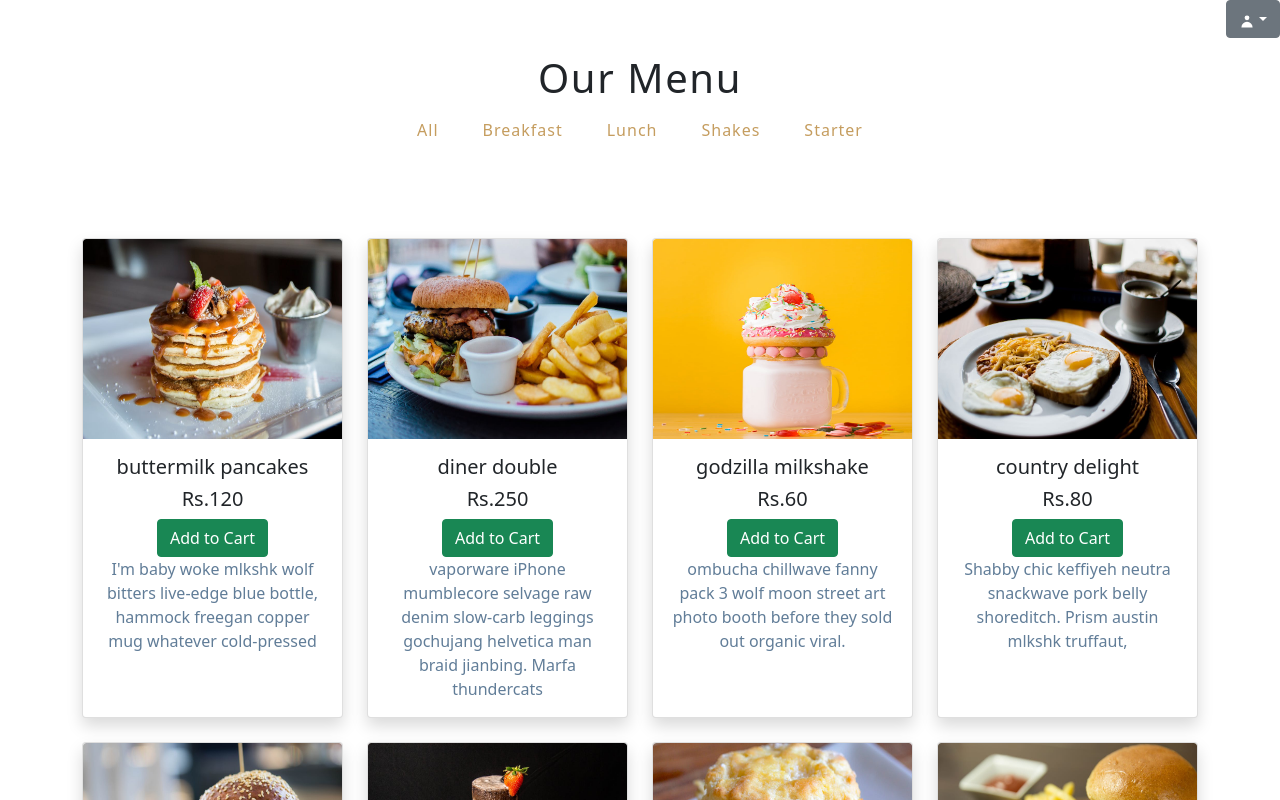
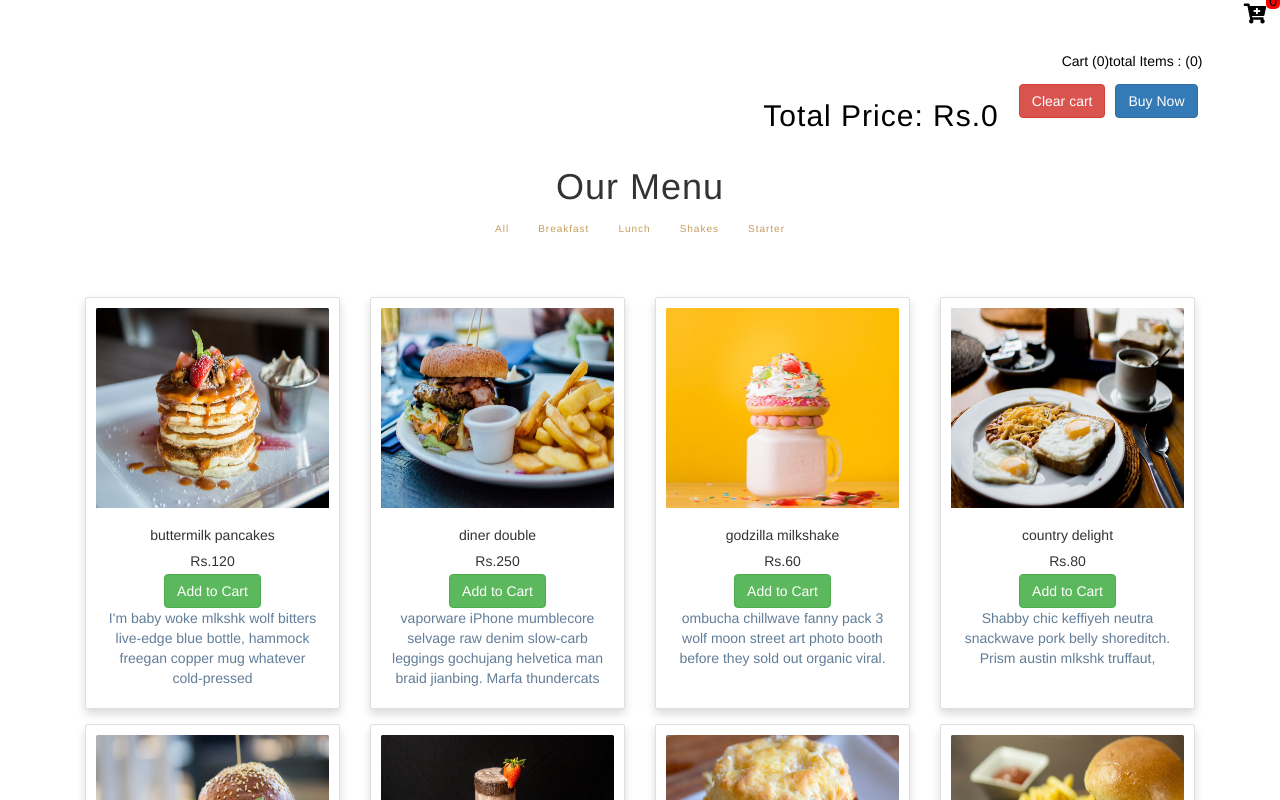
Before and after one commit to nadeem592/RestaurantApplication, a React (Create React App) app in the folder frontend/: page / in a window 1280 px wide. Shown: the top 800 px of the page. Built offline with nearby package versions, Linux system fonts and the light colour scheme.

Commit message:
Added items to Cart

```diff
--- a/frontend/package.json
+++ b/frontend/package.json
@@ -7,13 +7,14 @@
     "@testing-library/react": "^12.1.2",
     "@testing-library/user-event": "^13.5.0",
     "axios": "^0.25.0",
-    "bootstrap": "^5.1.3",
+    "bootstrap": "^3.4.1",
     "react": "^17.0.2",
-    "react-bootstrap": "^2.1.1",
+    "react-bootstrap": "^2.1.2",
     "react-dom": "^17.0.2",
     "react-icons": "^4.3.1",
     "react-router-dom": "^6.2.1",
     "react-scripts": "^5.0.0",
+    "react-use-cart": "^1.13.0",
     "web-vitals": "^2.1.4"
   },
   "scripts": {
--- a/frontend/public/index.html
+++ b/frontend/public/index.html
@@ -15,6 +15,13 @@
       rel="stylesheet"
       href="https://cdn.jsdelivr.net/npm/bootstrap@5.1.3/dist/css/bootstrap.min.css"
       integrity="sha384-1BmE4kWBq78iYhFldvKuhfTAU6auU8tT94WrHftjDbrCEXSU1oBoqyl2QvZ6jIW3"
+      crossorigin="anonymous"
+    />
+
+    <link
+      rel="stylesheet"
+      href="https://use.fontawesome.com/releases/v5.8.1/css/all.css"
+      integrity="sha384-50oBUHEmvpQ+1lW4y57PTFmhCaXp0ML5d60M1M7uH2+nqUivzIebhndOJK28anvf"
       crossorigin="anonymous"
     />
 
--- a/frontend/src/App.js
+++ b/frontend/src/App.js
@@ -7,7 +7,7 @@ const App = () => {
     <>
     <CartProvider>
     <Home/>
-    <Cart/>
+
     </CartProvider>
 
     </>
--- a/frontend/src/Components/Cart.js
+++ b/frontend/src/Components/Cart.js
@@ -1,5 +1,6 @@
 import React from 'react';
 import {useCart} from "react-use-cart";
+
 const Cart = () => {
     const {
         isEmpty,
@@ -14,7 +15,7 @@ const Cart = () => {
     // if(isEmpty) return <h1 className="text-center">Your cart is empty</h1>
   return (
   <div>
-    <section className='py-4 container'>
+    <section className='py-4 container' href="123">
         <div className='row justify-content-center'>
             <div className='col-12'>
                 <h5>Cart ({totalUniqueItems})total Items : ({totalItems})</h5>
--- a/frontend/src/Components/Home.js
+++ b/frontend/src/Components/Home.js
@@ -4,12 +4,14 @@ import menu from './data';
 import Categories from './Categories';
 import items from './data';
 import { useState } from 'react';
-import { Dropdown } from "react-bootstrap";
-import { HiUser } from "react-icons/hi";
+import { Link } from 'react-bootstrap/lib/Navbar';
+import Nav from './Nav';
+import Cart from './Cart';
 
 const allCategories = ["all", ...new Set(items.map((item) => item.category))];
 
 function Home() {
+  const[show, setShow] = useState(true);
   const [menuItems, setMenuItems] = useState(items);
   const [categories, setCategories] = useState(allCategories);
 
@@ -23,25 +25,12 @@ function Home() {
   };
   return (
       <>
-    <div align='right'>
-      <Dropdown>
-        <Dropdown.Toggle
-          variant="secondary"
-          id="dropdown-basic"
-          style={{ textAlign: "right" }}
-        >
-           <HiUser />
-        </Dropdown.Toggle>
+      <div >
+           <Nav />
+      </div>
 
-        <Dropdown.Menu>
-          <Dropdown.Item href="#/action-1" >Orders History</Dropdown.Item>
-          <Dropdown.Item href="#/action-2">Logout</Dropdown.Item>
-        </Dropdown.Menu>
-      </Dropdown>
-      </div>
       <h1 className='text-center mt-3'>Our Menu</h1>
       <Categories categories={categories} filterItems={filterItems} />
-
       <section className="py-4 container">
           <div className='row justify-content-center'>
               {menu.map((item,index)=>{
@@ -59,6 +48,7 @@ function Home() {
 
 
       </section>
+
       </>
   );
 };
--- a/frontend/src/Components/Itemcard.js
+++ b/frontend/src/Components/Itemcard.js
@@ -4,8 +4,9 @@ import { useCart } from "react-use-cart"
  const Itemcard = (props) => {
       const { addItem } = useCart();
   return (
+
       <div className='col-11 col-md-6 col-lg-3 mx-0 mb-4'>
-          <div class="card p-0 overflow-hidden h-100 shadow">
+          <div class="card p-3 overflow-hidden h-100 shadow">
               <img src={require(`./images/item-${props.id}.jpeg`)} style={{'width':'100%','height':'200px'}} alt={props.title} class="card-img-top img-fluid"/>
               <div class="card-body text-center">
                 <h5 class="card-title">{props.title}</h5>
@@ -18,6 +19,7 @@ import { useCart } from "react-use-cart"
               </div>
           </div>
       </div>
+
   );
 };
 export default Itemcard;
--- /dev/null
+++ b/frontend/src/Components/Nav.css
@@ -0,0 +1,43 @@
+* {
+  margin: 0;
+  padding: 0;
+}
+
+/* nav {
+  width: 100%;
+  height: 60px;
+  background-color: black;
+} */
+
+.nav_box {
+  width: 80%;
+  margin: auto;
+  display: flex;
+  align-items: center;
+  justify-content: space-between;
+  line-height: 60px;
+}
+.my_shop {
+  font-size: 1.5rem;
+  font-weight: bold;
+  color: white;
+  font-family: cursive;
+  cursor: pointer;
+}
+.cart {
+  cursor: pointer;
+  color: black;
+}
+.cart span:nth-child(1) {
+  font-size: 2rem;
+  color: black;
+}
+.cart span:nth-child(2) {
+  padding: 0 3px;
+  background-color: red;
+  color: black;
+  font-weight: bolx;
+  border-radius: 5px;
+  position: relative;
+  top: -15px;
+}
--- /dev/null
+++ b/frontend/src/Components/Nav.js
@@ -0,0 +1,38 @@
+import React from 'react';
+import "./Nav.css";
+/* import { Button, Dropdown, Navbar } from "react-bootstrap";
+import { HiUser } from "react-icons/hi"; */
+import Cart from './Cart';
+
+const Nav = ({size}) => {
+  return(
+      <nav>
+  <div className='navbox'>
+      {/* <span className='my_cart' onClick={setShow(true)}>My Cart</span> */}
+      <div className='cart'  align="right">
+          <span><i class="fas fa-cart-plus" ></i></span>
+          <span>0</span>
+         <Cart/>
+     {/* <div align='right'>
+      <Dropdown>
+        <Dropdown.Toggle
+          variant="secondary"
+          id="dropdown-basic"
+          style={{ textAlign: "right" }}
+        >
+           <HiUser />
+        </Dropdown.Toggle>
+
+        <Dropdown.Menu>
+          <Dropdown.Item href="#/action-1" >Orders History</Dropdown.Item>
+          <Dropdown.Item href="#/action-2">Logout</Dropdown.Item>
+        </Dropdown.Menu>
+      </Dropdown>
+  </div> */}
+  </div>
+  </div>
+  </nav>
+  )
+};
+
+export default Nav;
--- a/frontend/src/index.css
+++ b/frontend/src/index.css
@@ -60,8 +60,8 @@ Global Styles
   box-sizing: border-box;
 }
 body {
-  font-family: -apple-system, BlinkMacSystemFont, 'Segoe UI', Roboto, Oxygen,
-    Ubuntu, Cantarell, 'Open Sans', 'Helvetica Neue', sans-serif;
+  font-family: -apple-system, BlinkMacSystemFont, "Segoe UI", Roboto, Oxygen,
+    Ubuntu, Cantarell, "Open Sans", "Helvetica Neue", sans-serif;
   background: var(--clr-grey-10);
   color: var(--clr-grey-1);
   line-height: 1.5;
```
Also changed, not shown: 1 other file (tests, documents, lock files or other folders).
